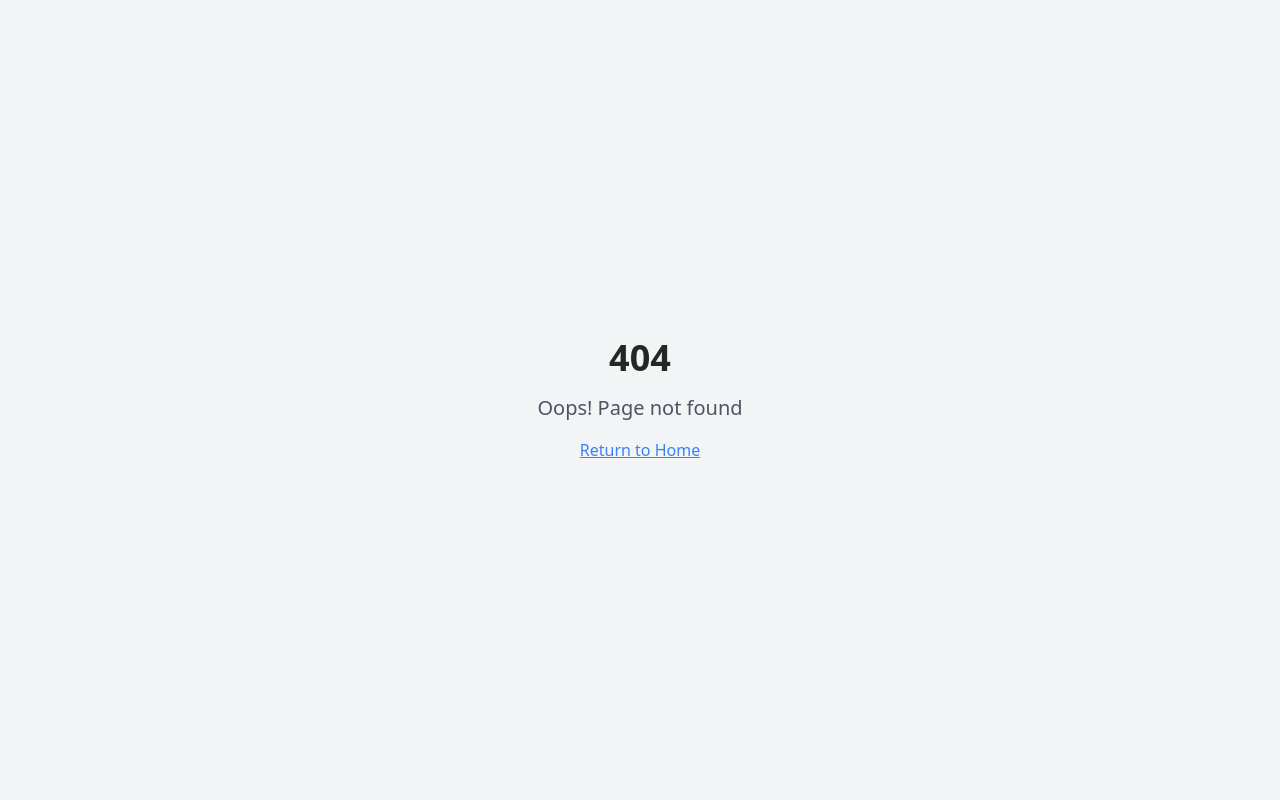
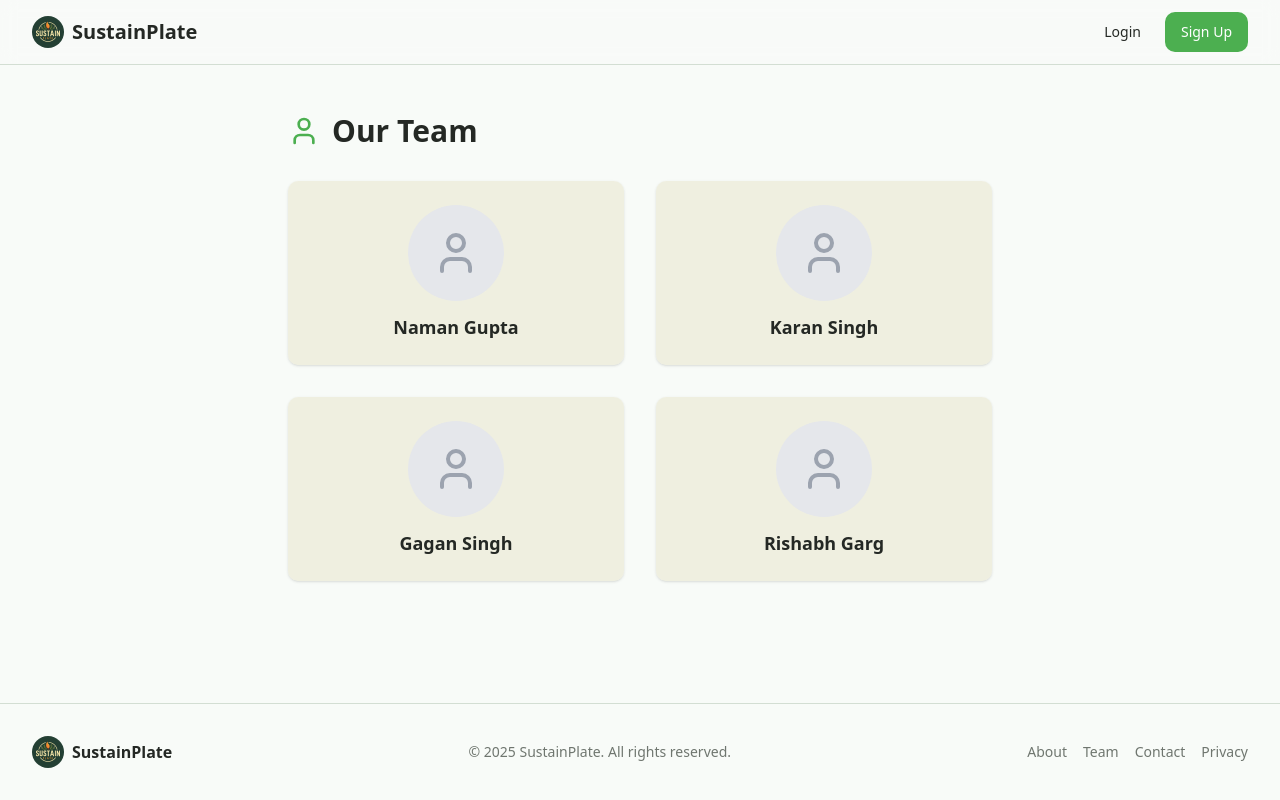
Before and after one commit to sustainpla/plate-sustain, a React (Vite) app: page /team in a window 1280 px wide. Before the commit this address had no page. Built offline with nearby package versions, Linux system fonts and the light colour scheme.

Commit message:
feat: Update footer and contact information
- Updated the logo in the footer to match the header.
- Updated contact email and address in the Contact page.
- Updated email in the Privacy page.
- Created a new Team page with placeholder images for team members.

```diff
--- a/src/App.tsx
+++ b/src/App.tsx
@@ -1,3 +1,4 @@
+
 import { Toaster } from "@/components/ui/toaster";
 import { Toaster as Sonner } from "@/components/ui/sonner";
 import { TooltipProvider } from "@/components/ui/tooltip";
@@ -14,6 +15,7 @@ import Profile from "./pages/Profile";
 import About from "./pages/About";
 import Contact from "./pages/Contact";
 import Privacy from "./pages/Privacy";
+import Team from "./pages/Team";
 
 // Donor Pages
 import DonorDashboard from "./pages/donor/DonorDashboard";
@@ -48,6 +50,7 @@ const App = () => (
           <Route path="/about" element={<About />} />
           <Route path="/contact" element={<Contact />} />
           <Route path="/privacy" element={<Privacy />} />
+          <Route path="/team" element={<Team />} />
 
           {/* Donor Routes */}
           <Route path="/donor/dashboard" element={<DonorDashboard />} />
--- a/src/components/layout/Footer.tsx
+++ b/src/components/layout/Footer.tsx
@@ -6,8 +6,13 @@ export default function Footer() {
   return (
     <footer className="border-t py-6 md:py-8">
       <div className="container flex flex-col items-center justify-between gap-4 md:flex-row">
+        {/* Logo section (match header) */}
         <div className="flex items-center gap-2">
-          <Utensils size={18} className="text-sustainPlate-green" />
+          <img
+            src="/lovable-uploads/ed233620-3184-47b8-86ea-d13908d35950.png"
+            alt="SustainPlate Logo"
+            className="w-8 h-8 rounded-full"
+          />
           <span className="font-semibold">SustainPlate</span>
         </div>
         <p className="text-sm text-muted-foreground">
@@ -16,6 +21,9 @@ export default function Footer() {
         <div className="flex items-center gap-4">
           <Link to="/about" className="text-sm text-muted-foreground hover:text-foreground">
             About
+          </Link>
+          <Link to="/team" className="text-sm text-muted-foreground hover:text-foreground">
+            Team
           </Link>
           <Link to="/contact" className="text-sm text-muted-foreground hover:text-foreground">
             Contact
--- a/src/pages/Contact.tsx
+++ b/src/pages/Contact.tsx
@@ -16,8 +16,8 @@ export default function Contact() {
         <div className="bg-sustainPlate-beige/50 p-6 rounded-md shadow">
           <h2 className="font-semibold text-xl mb-2">Send us a message</h2>
           <ul className="list-disc ml-6 text-muted-foreground space-y-1 mb-4">
-            <li>Email: <a href="mailto:support@sustainplate.com" className="text-sustainPlate-green hover:underline">support@sustainplate.com</a></li>
-            <li>Address: 123 FoodShare Lane, City, Country</li>
+            <li>Email: <a href="mailto:plate.sustain@gmail.com" className="text-sustainPlate-green hover:underline">plate.sustain@gmail.com</a></li>
+            <li>Address: Thapar Institute of eng and tech Patiala</li>
           </ul>
           <p>Or reach out through our <a href="https://twitter.com/lovable_dev" className="text-sustainPlate-green hover:underline" target="_blank" rel="noopener">Twitter</a>.</p>
         </div>
--- a/src/pages/Privacy.tsx
+++ b/src/pages/Privacy.tsx
@@ -28,7 +28,7 @@ export default function Privacy() {
         <div>
           <h2 className="font-semibold text-xl mb-2">Questions?</h2>
           <p>
-            Contact us at <a href="mailto:support@sustainplate.com" className="text-sustainPlate-green underline">support@sustainplate.com</a>
+            Contact us at <a href="mailto:plate.sustain@gmail.com" className="text-sustainPlate-green underline">plate.sustain@gmail.com</a>
           </p>
         </div>
       </div>
--- /dev/null
+++ b/src/pages/Team.tsx
@@ -0,0 +1,34 @@
+
+import Layout from "@/components/Layout";
+import { User } from "lucide-react";
+
+const teamMembers = [
+  { name: "Naman Gupta" },
+  { name: "Karan Singh" },
+  { name: "Gagan Singh" },
+  { name: "Rishabh Garg" },
+];
+
+export default function Team() {
+  return (
+    <Layout>
+      <div className="container py-12 max-w-3xl mx-auto">
+        <div className="flex items-center gap-3 mb-8">
+          <User size={32} className="text-sustainPlate-green" />
+          <h1 className="text-3xl font-bold">Our Team</h1>
+        </div>
+        <div className="grid grid-cols-1 sm:grid-cols-2 gap-8">
+          {teamMembers.map((member) => (
+            <div key={member.name} className="flex flex-col items-center bg-sustainPlate-beige/50 p-6 rounded-md shadow">
+              <div className="w-24 h-24 mb-3 rounded-full bg-gray-200 flex items-center justify-center overflow-hidden">
+                {/* Placeholder icon, replace with image later */}
+                <User className="w-12 h-12 text-gray-400" />
+              </div>
+              <p className="text-lg font-semibold">{member.name}</p>
+            </div>
+          ))}
+        </div>
+      </div>
+    </Layout>
+  );
+}
```
